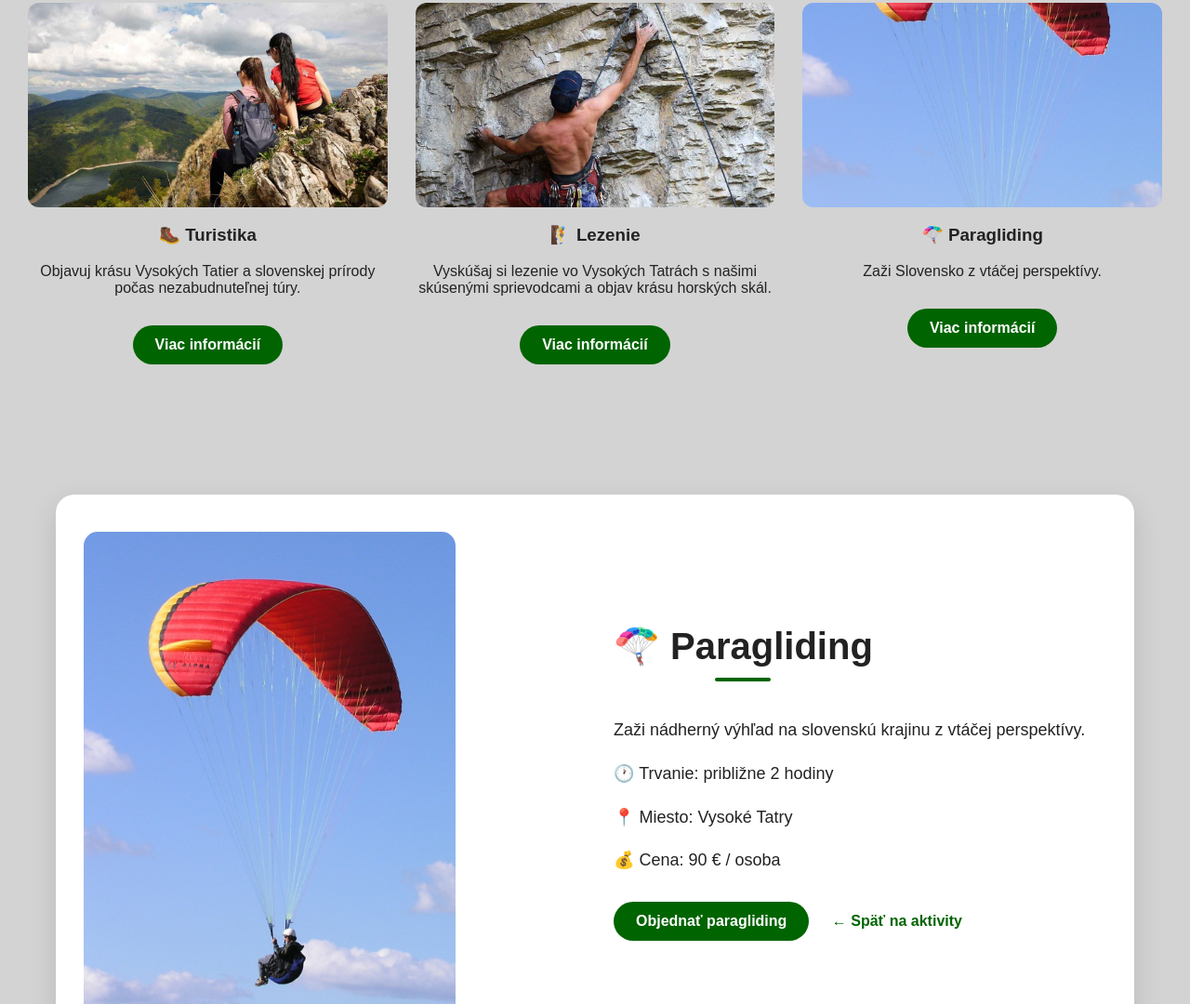
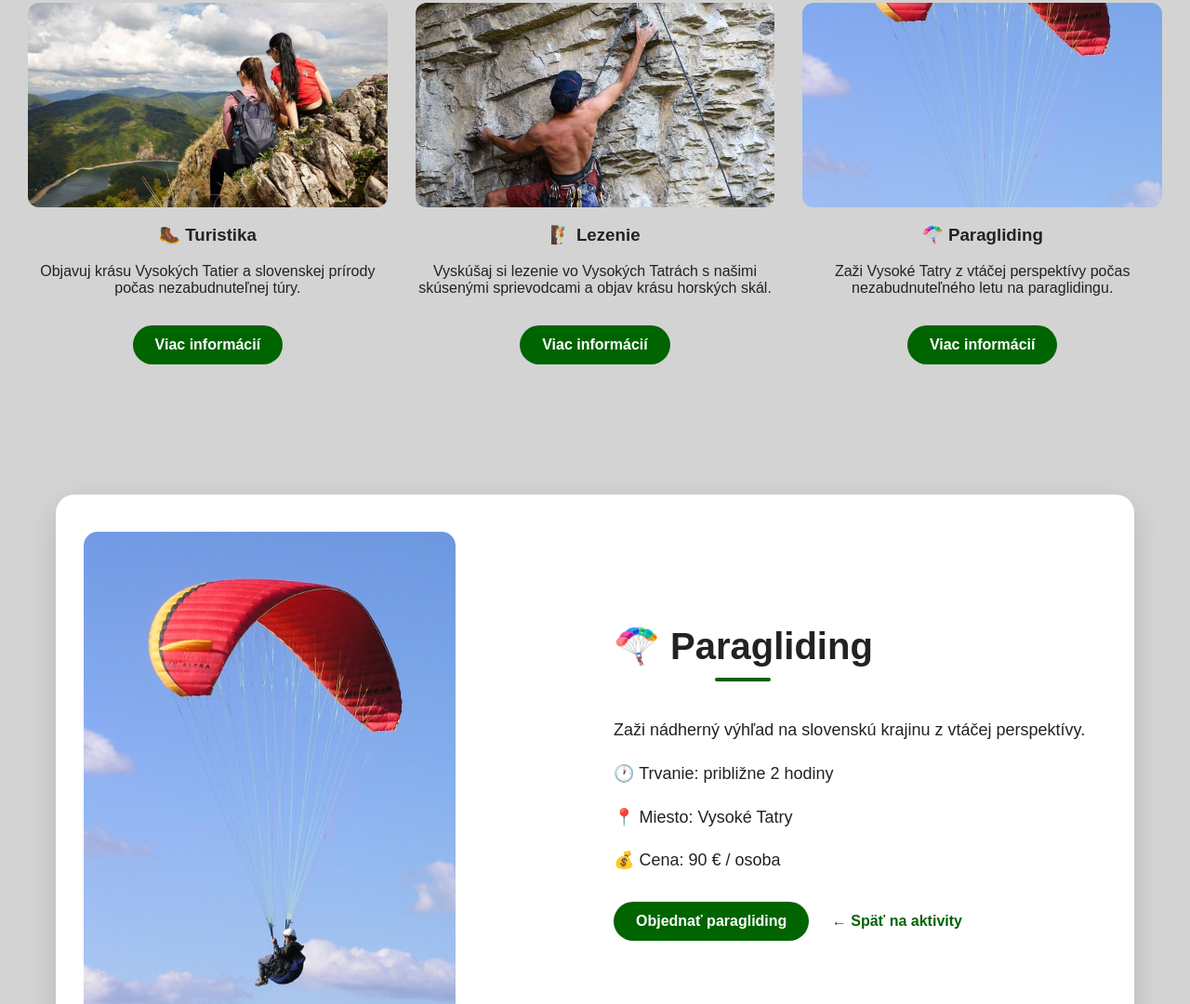
Before and after one commit to pavlickodavid70-rgb/AdventureWeb, a plain HTML site: page index.html in a window 1280 px wide. Shown: the part 819-1899 px from the top of the page at 93% size. Drawn offline with Linux system fonts and the light colour scheme.

Commit message:
Update index.html

```diff
--- a/index.html
+++ b/index.html
@@ -111,9 +111,9 @@
 
     <h3>🪂 Paragliding</h3>
 
-    <p>
-        Zaži Slovensko z vtáčej perspektívy.
-    </p>
+   <p>
+    Zaži Vysoké Tatry z vtáčej perspektívy počas nezabudnuteľného letu na paraglidingu.
+</p>
 
     <a href="#paragliding" class="card-button">
         Viac informácií
```
